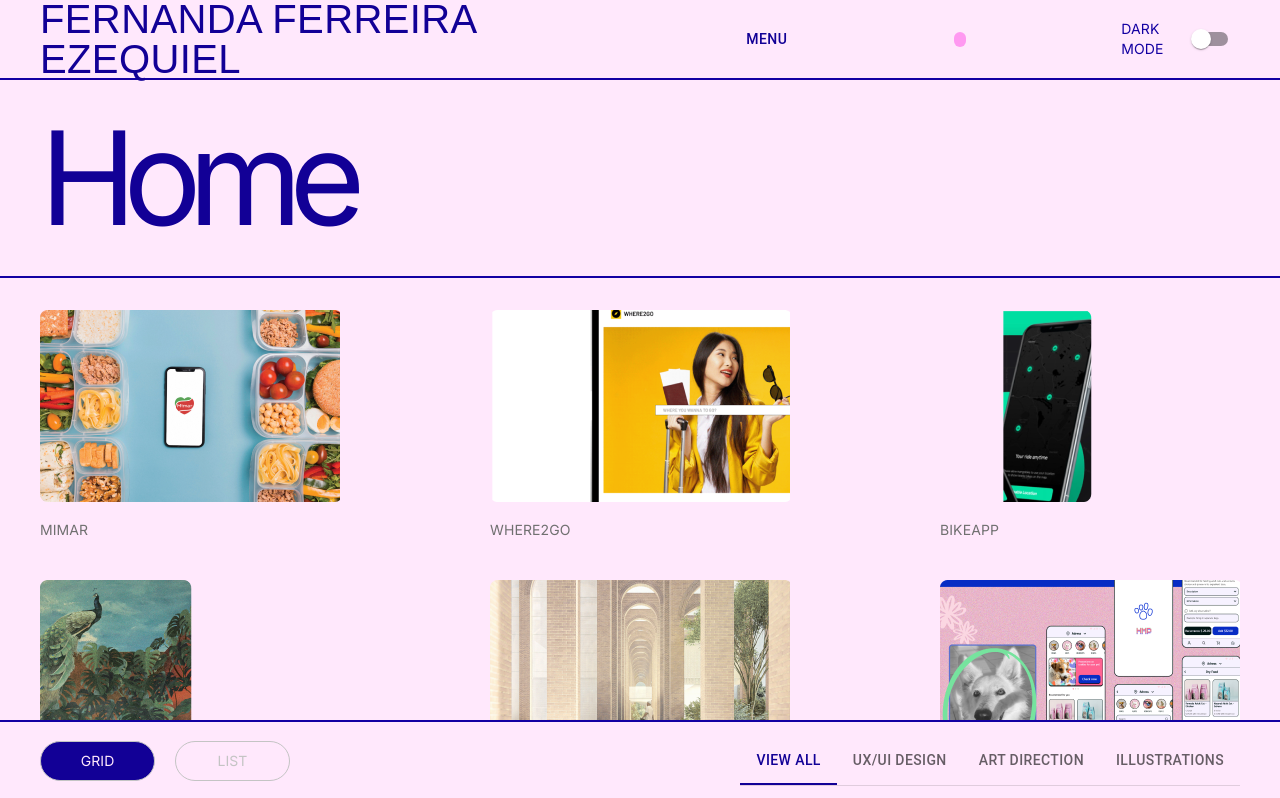
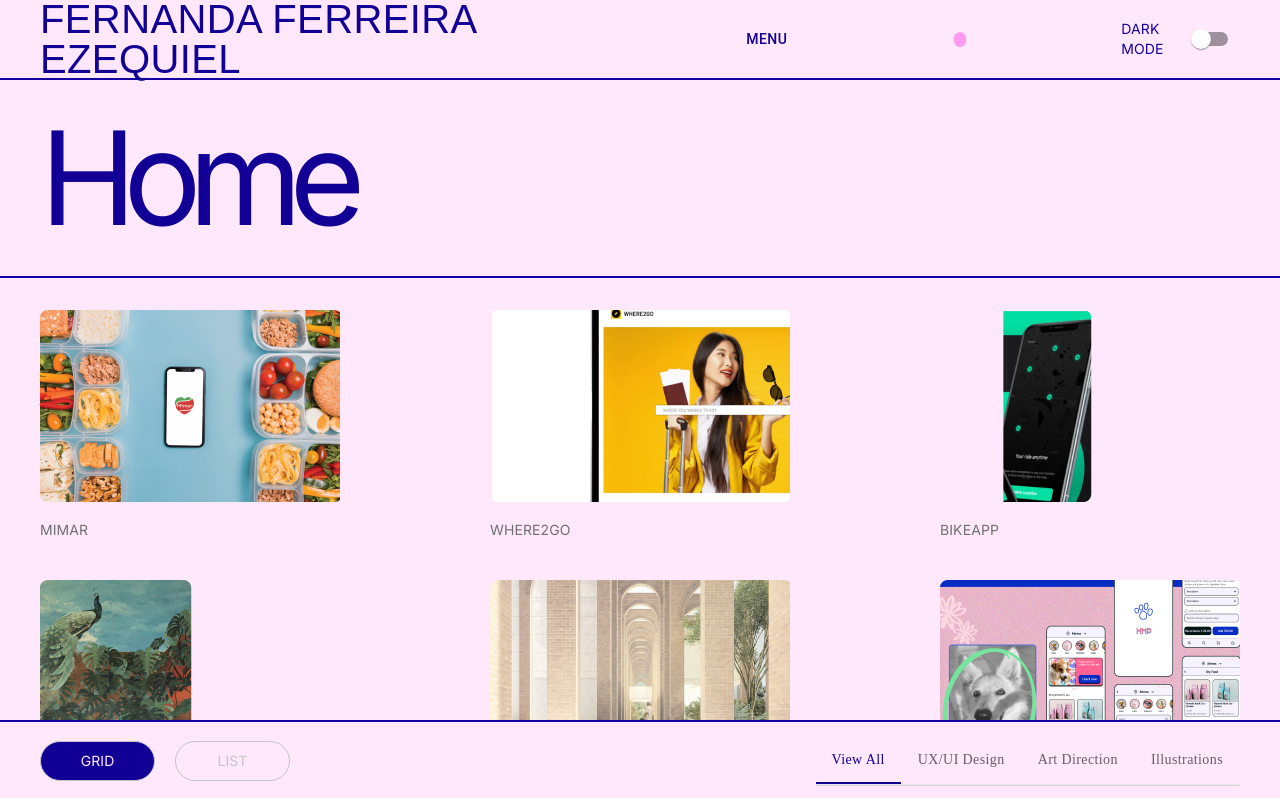
Before and after one commit to carollyb/portfolio-f, a Next.js app: page / in a window 1280 px wide. Shown: the top 798 px of the page. Built offline with nearby package versions, Linux system fonts and the light colour scheme; a web font is replaced by a local one.

Commit message:
refactor: customizes footer tab

```diff
--- a/src/frontend/modules/footer/ui/Footer/Footer.tsx
+++ b/src/frontend/modules/footer/ui/Footer/Footer.tsx
@@ -1,4 +1,4 @@
-import { Box, Button, Tab, Tabs, Typography } from '@mui/material';
+import { Box, Button, styled, Tab, Tabs, Typography } from '@mui/material';
 import { useState } from 'react';
 import {
   ButtonsWrapperSx,
@@ -21,12 +21,52 @@ interface FooterProps {
   setTag: (tag: string) => void;
 }
 
+const AntTabs = styled(Tabs)({
+  borderBottom: '1px solid #e8e8e8',
+  '& .MuiTabs-indicator': {
+    backgroundColor: 'primary.contrastText',
+  },
+});
+
+interface StyledTabProps {
+  label: string;
+  onClick: () => void;
+}
+
+const AntTab = styled((props: StyledTabProps) => (
+  <Tab disableRipple {...props} />
+))(({ theme }) => ({
+  textTransform: 'none',
+  minWidth: 0,
+  [theme.breakpoints.up('sm')]: {
+    minWidth: 0,
+    fontSize: '14px',
+  },
+  fontSize: '10px',
+  fontWeight: theme.typography.fontWeightRegular,
+  marginRight: theme.spacing(1),
+  color: 'text.primary',
+  fontFamily: ['__Inter_81dec9', '__Inter_Fallback_81dec9'],
+  '&:hover': {
+    color: 'primary.contrastText',
+    opacity: 1,
+  },
+  '&.Mui-selected': {
+    color: 'primary.contrastText',
+    fontWeight: theme.typography.fontWeightMedium,
+  },
+  '&.Mui-focusVisible': {
+    backgroundColor: '#d1eaff',
+  },
+}));
+
 export const Footer = ({ setViewMode, setTag, viewMode }: FooterProps) => {
   const [value, setValue] = useState(0);
 
   const handleChange = (event: React.SyntheticEvent, newValue: number) => {
     setValue(newValue);
   };
+
   return (
     <Box sx={WrapperSx}>
       <Box sx={ButtonsWrapperSx}>
@@ -67,28 +107,32 @@ export const Footer = ({ setViewMode, setTag, viewMode }: FooterProps) => {
       </Box>
       <Box sx={TabsWrapperSx}>
         <Box sx={DividerSx}>
-          <Tabs value={value} onChange={handleChange}>
-            <Tab
+          <AntTabs
+            value={value}
+            onChange={handleChange}
+            aria-label='ant example'
+          >
+            <AntTab
               onClick={() => setTag('all')}
               label='View All'
               {...a11yProps(0)}
             />
-            <Tab
+            <AntTab
               onClick={() => setTag('ux')}
               label='UX/UI Design'
               {...a11yProps(1)}
             />
-            <Tab
+            <AntTab
               onClick={() => setTag('art')}
               label='Art Direction'
               {...a11yProps(2)}
             />
-            <Tab
+            <AntTab
               onClick={() => setTag('illustration')}
               label='Illustrations'
               {...a11yProps(2)}
             />
-          </Tabs>
+          </AntTabs>
         </Box>
       </Box>
     </Box>
--- a/src/frontend/modules/footer/ui/Footer/styles.ts
+++ b/src/frontend/modules/footer/ui/Footer/styles.ts
@@ -10,7 +10,7 @@ export const WrapperSx: SxProps = {
   width: '100%',
   height: { sm: '80px', xs: 'auto' },
   backgroundColor: 'background.paper',
-  paddingX: { sm: 10, xs: '24px' },
+  paddingX: { sm: 10, xs: '20px' },
   paddingY: { sm: 'unset', xs: '24px' },
   borderTop: '2px solid',
   borderTopColor: 'primary.contrastText',
```
